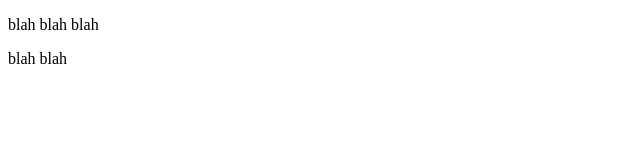
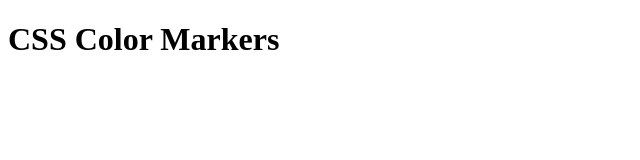
Before and after one commit to primusr/UCWeb, a plain HTML site: page freeCodecamp/ColoredMarkers.html in a window 1280 px wide. Shown: the whole page, without its empty margins (0-640 px from the left). Drawn offline with Linux system fonts and the light colour scheme.

Commit message:
blah blah

```diff
--- a/freeCodecamp/ColoredMarkers.html
+++ b/freeCodecamp/ColoredMarkers.html
@@ -3,9 +3,9 @@
 <head>
     <title>Colored Markers</title>
     <meta charset="utf-8">
+    <meta name="viewport" content="width=device-width, initial-scale=1">
 </head>
 <body>
-    <p>blah blah blah</p>
-    <p>blah blah</p>
+    <h1>CSS Color Markers</h1>
 </body>
 </html>
```
Also changed, not shown: freeCodecamp/surveyform.html (added, +11 -0 lines).
